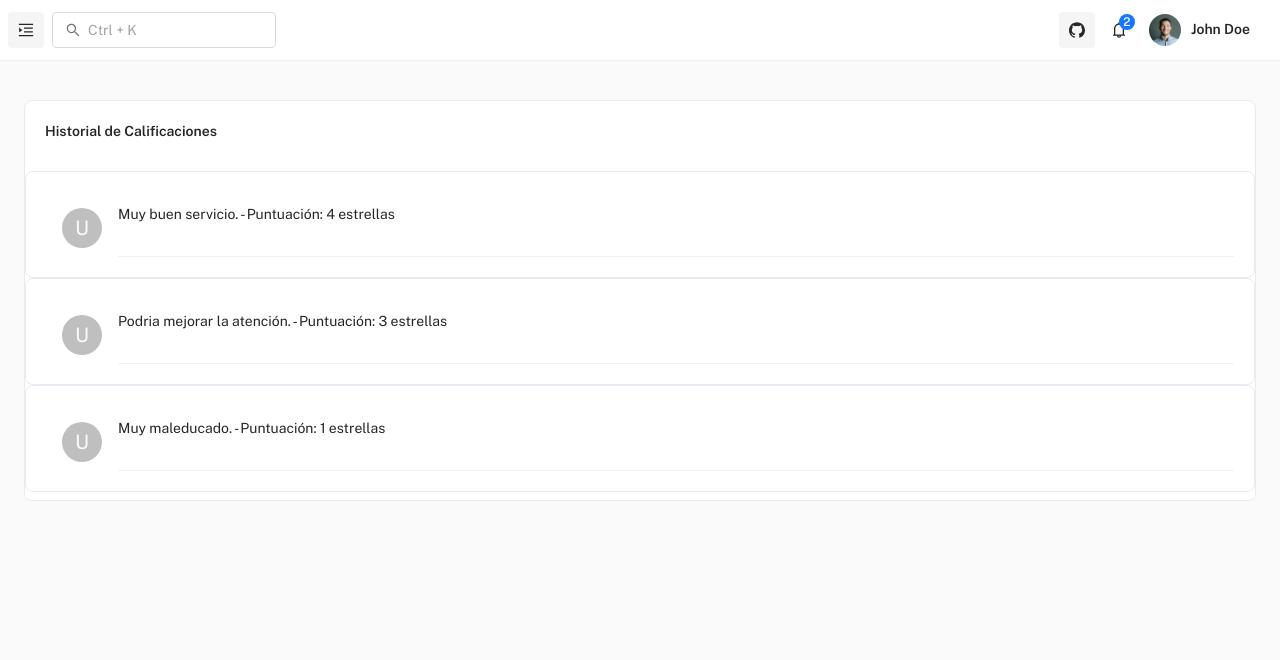
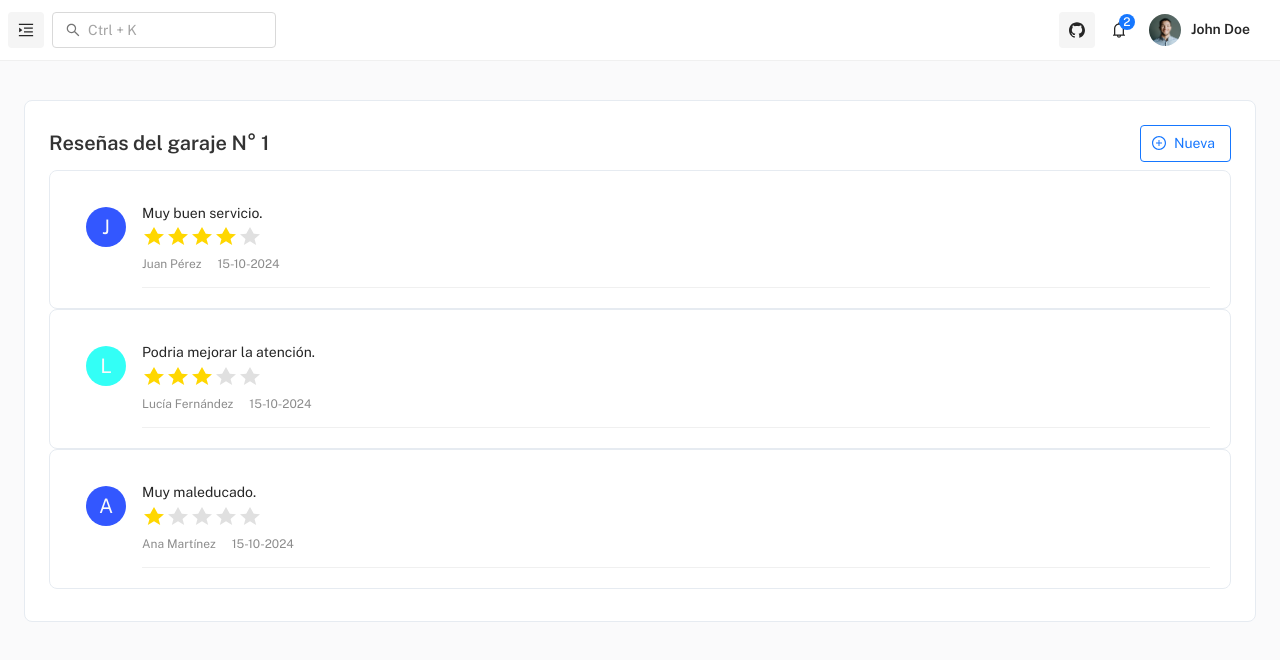
Before and after one commit to Nachoff13/Proyecto-Estacionamiento, a React (Vite) app in the folder frontend/: page /historial-calificaciones/1 in a window 1280 px wide. Shown: the top 660 px of the page. Built offline with nearby package versions, Linux system fonts and the light colour scheme.

Commit message:
feat: Agregar modal de nueva reseña y componente de puntuación con estrellas

```diff
--- a/frontend/src/pages/home/calificacion/historial-calificaciones.jsx
+++ b/frontend/src/pages/home/calificacion/historial-calificaciones.jsx
@@ -1,40 +1,88 @@
-import React from 'react';
+import React, { useState } from 'react';
 import { useParams } from 'react-router-dom';
 
-import { Typography, List, ListItem, ListItemAvatar, ListItemText, Divider, Avatar } from '@mui/material';
+import { Button, Box, Typography, Tooltip, List, ListItem, ListItemAvatar, ListItemText, Divider, Avatar } from '@mui/material';
 import MainCard from 'components/MainCard';
+
+//icons
+import { PlusCircleOutlined } from '@ant-design/icons';
 
 // import data
 import fakeCalificaciones from 'data/data-calificaciones';
+import fakeUsuarios from 'data/data-usuarios';
+
+//import compinetnes
+import NuevaCalificacionModal from './nuevaReseña';
+import getColorFromName from 'utils/getColorFromName';
+import StarRating from 'utils/StarRating';
 
 const HistorialCalificaciones = () => {
   const { id } = useParams(); // ID de los parámetros de la URL
   console.log('El ID del garaje es:', id);
 
+  const [modalOpened, setModalOpened] = useState(false);
+
   // Filtrar calificaciones por IdGaraje
   const calificacionesFiltradas = fakeCalificaciones.filter((calificacion) => calificacion.IdGaraje === parseInt(id));
 
+  // Mapear calificaciones a incluir nombres y apellidos de usuarios
+  const calificacionesConNombres = calificacionesFiltradas.map((calificacion) => {
+    const usuario = fakeUsuarios.find((user) => user.id === calificacion.idUsuario);
+
+    return {
+      ...calificacion,
+      nombreUsuario: usuario ? `${usuario.nombre} ${usuario.apellido}` : 'Desconocido'
+    };
+  });
+
+  const manejarEnvio = (comentario, puntuacion) => {
+    const nuevaCalificacion = {
+      id: Date.now(),
+      comentario,
+      puntuacion,
+      idUsuario: 3 //jhon dhoe
+    };
+  };
   return (
-    <MainCard title="Historial de Calificaciones" sx={{ mt: 2 }} content={false} spacing={2}>
+    <MainCard sx={{ mt: 2, p: 3 }} content={false}>
+      <Box display="flex" justifyContent="space-between" alignItems="center">
+        <Typography variant="h4" sx={{ fontWeight: 'bold', color: '#333' }}>
+          Reseñas del garaje N° {id}
+        </Typography>
+        <Tooltip title="Nueva reseña">
+          <Button variant="outlined" startIcon={<PlusCircleOutlined />} onClick={() => setModalOpened(true)}>
+            Nueva
+          </Button>
+        </Tooltip>
+      </Box>
+
       <List sx={{ width: '100%', bgcolor: 'background.paper' }}>
-        {calificacionesFiltradas.length > 0 ? (
-          calificacionesFiltradas.map((calificacion) => (
+        {calificacionesConNombres.length > 0 ? (
+          calificacionesConNombres.map((calificacion) => (
             <MainCard key={calificacion.id}>
               <ListItem alignItems="flex-start">
                 <ListItemAvatar>
-                  <Avatar alt="" size="sm">
-                    U
+                  <Avatar alt={calificacion.nombreUsuario} sx={{ bgcolor: getColorFromName(calificacion.nombreUsuario) }} size="sm">
+                    {calificacion.nombreUsuario.charAt(0)} {/* Muestra la inicial del nombre */}
                   </Avatar>
                 </ListItemAvatar>
                 <ListItemText
                   primary={
                     <>
                       <Typography variant="body1" color="text.primary">
-                        {calificacion.comentario} - Puntuación: {calificacion.puntuacion} estrellas
+                        {calificacion.comentario}
                       </Typography>
-                      <Typography variant="body2" color="text.secondary">
-                        {calificacion.usuario}
-                      </Typography>
+                      <StarRating rating={calificacion.puntuacion} /> {/* Muestra las estrellas */}
+                      <Box display="flex" alignItems="center">
+                        {' '}
+                        <Typography variant="body2" color="text.secondary" sx={{ mr: 2 }}>
+                          {' '}
+                          {calificacion.nombreUsuario}
+                        </Typography>
+                        <Typography variant="body2" color="text.secondary">
+                          {calificacion.fecha}
+                        </Typography>
+                      </Box>
                     </>
                   }
                 />
@@ -48,6 +96,13 @@ const HistorialCalificaciones = () => {
           </Typography>
         )}
       </List>
+      <NuevaCalificacionModal
+        opened={modalOpened}
+        onClose={() => setModalOpened(false)}
+        title="Nueva reseña"
+        idGaraje={id}
+        onSubmit={manejarEnvio}
+      />
     </MainCard>
   );
 };
```
